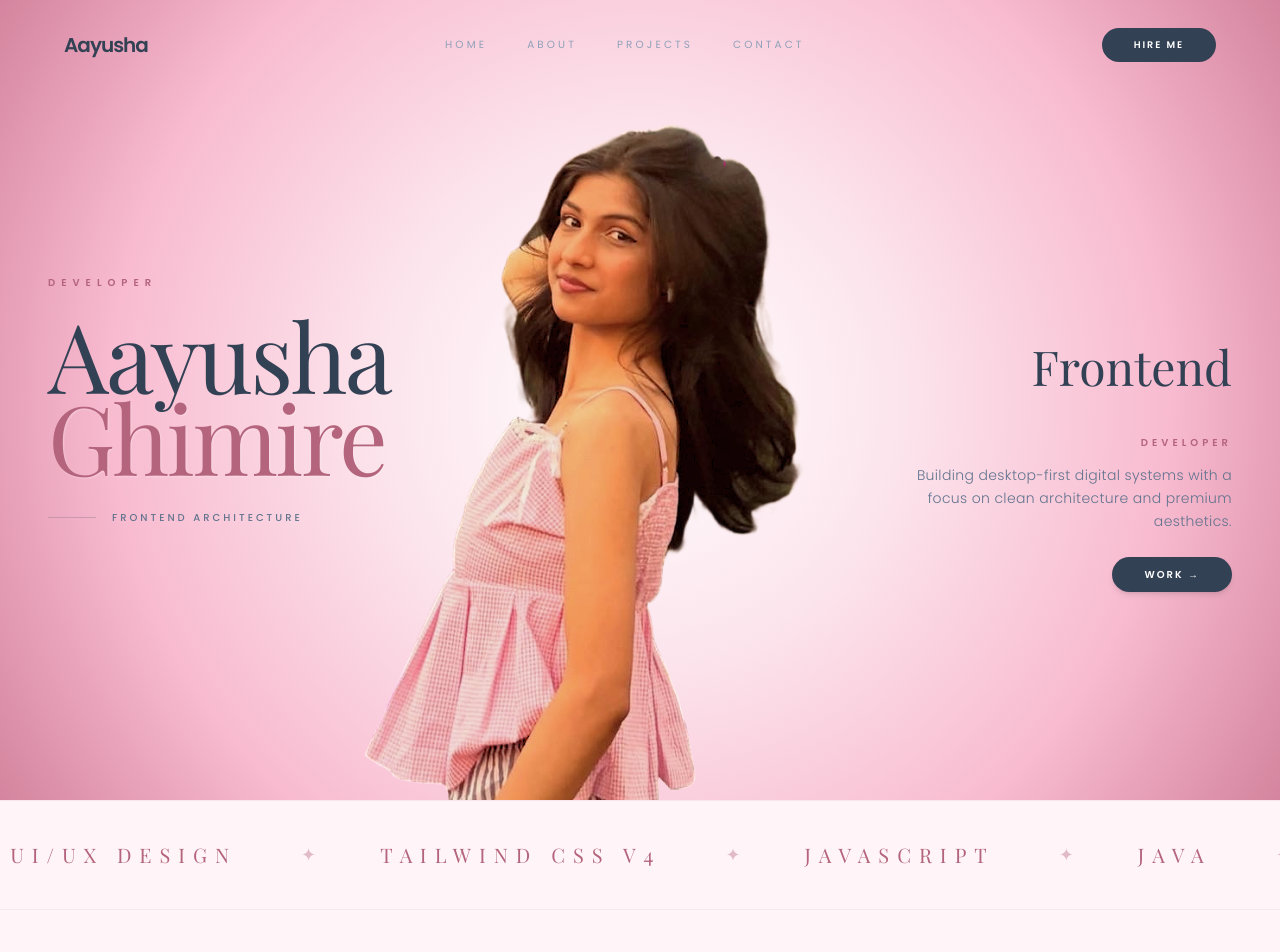
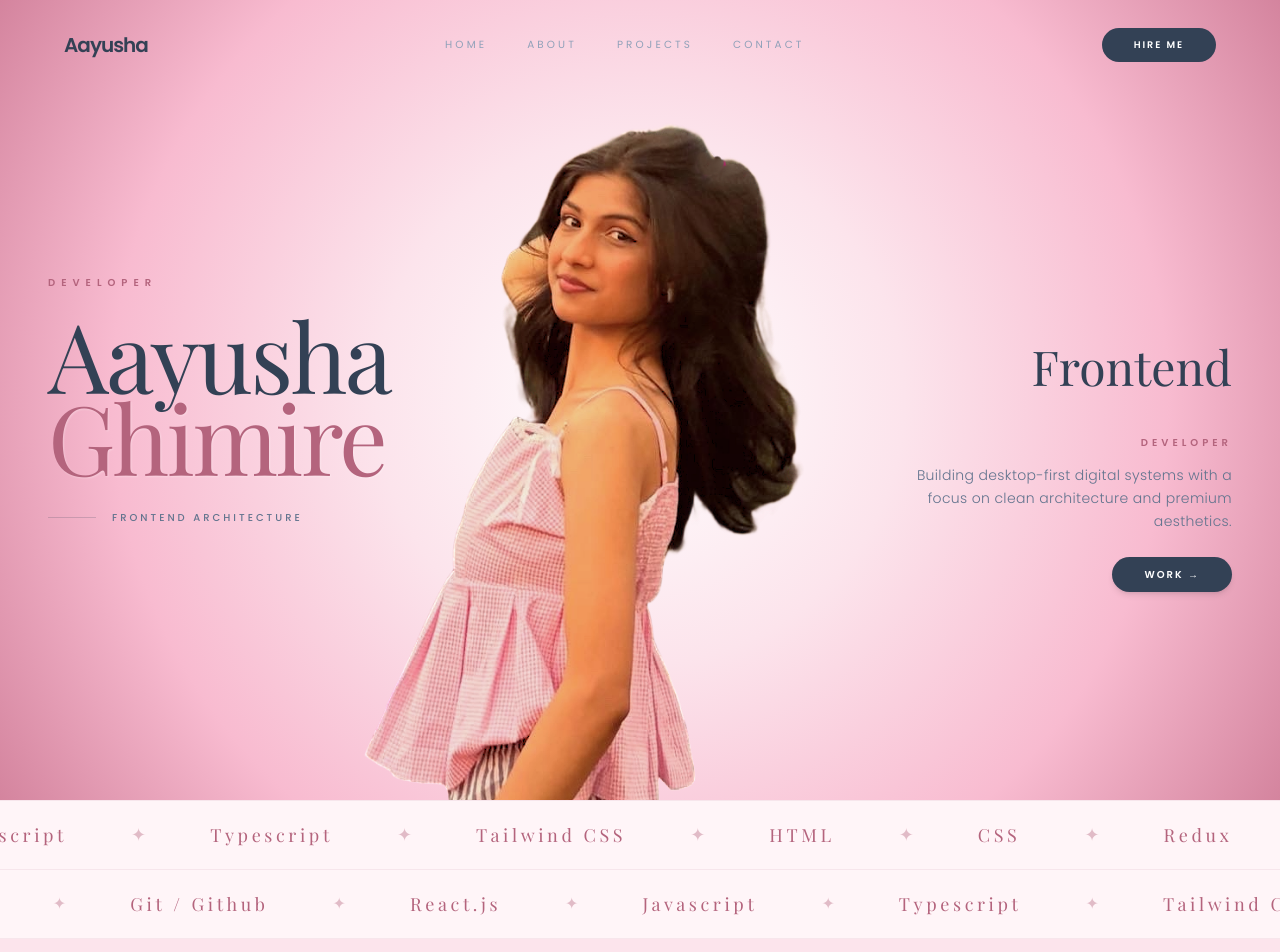
Before and after one commit to aayushaa-ghimire/Portfolio, a React app: page / in a window 1280 px wide. Shown: the top 952 px of the page. Built offline with nearby package versions, Linux system fonts and the light colour scheme; the HTML template or start-up script is replaced by a standard one; a web font is replaced by a local one.

Commit message:
Marquee updated

```diff
--- a/src/Components/ReverseSkillsMarquee.jsx
+++ b/src/Components/ReverseSkillsMarquee.jsx
@@ -6,18 +6,20 @@ const MarqueeComponent = Marquee.default || Marquee;
 
 function ReverseSkillsMarquee() {
   const secondarySkills = [
-    "Figma",
-    "PostgreSQL",
-    "Spring Boot",
-    "Git / GitHub",
-    "Reflection API",
-    "Generics",
-    "VS Code",
-    "Responsive Design"
+    "React.js",
+    "Javascript",
+    "Typescript",
+    "Tailwind CSS",
+    "HTML",
+    "Vite",
+    "CSS",
+    "Redux",
+    "My SQL",
+    "Git / Github"
   ];
 
   return (
-    <div className="relative w-full bg-[#FFF5F8] py-10 overflow-hidden border-b border-[#b4647d]/10 z-[15]">
+    <div className="relative w-full bg-[#FFF5F8] py-5 overflow-hidden border-b border-[#b4647d]/10 z-[15]">
       <MarqueeComponent
         gradient={false}
         speed={50}
@@ -30,7 +32,7 @@ function ReverseSkillsMarquee() {
             <div key={index} className="flex items-center">
 
               <span
-                className="text-lg md:text-xl text-[#b4647d] tracking-[0.4em] uppercase px-16"
+                className="text-md md:text-lg text-[#b4647d] tracking-[0.2em]  px-16"
                 style={{
                   fontFamily: "'Playfair Display', serif",
                   fontWeight: 400
@@ -39,7 +41,7 @@ function ReverseSkillsMarquee() {
                 {skill}
               </span>
 
-              <span className="text-[#b4647d]/40 text-lg">✦</span>
+              <span className="text-[#b4647d]/40 text-md">✦</span>
             </div>
           );
         })}
--- a/src/Components/SkillsMarquee.jsx
+++ b/src/Components/SkillsMarquee.jsx
@@ -5,18 +5,19 @@ const MarqueeComponent = Marquee.default || Marquee;
 
 function SkillsMarquee() {
   const skills = [
-    "React.js",
-    "UI/UX Design",
-    "Tailwind CSS v4",
-    "JavaScript",
-    "Java",
-    "OOP",
-    "IntelliJ IDEA",
-    "Vite"
+   "React.js",
+    "Javascript",
+    "Typescript",
+    "Tailwind CSS",
+    "HTML",
+    "CSS",
+    "Redux",
+    "My SQL",
+    "Git / Github"
   ];
 
   return (
-    <div className="relative w-full bg-[#FFF5F8] py-10 overflow-hidden border-y border-[#b4647d]/10 z-[15]">
+    <div className="relative w-full bg-[#FFF5F8] py-5 overflow-hidden border-y border-[#b4647d]/10 z-15">
       <MarqueeComponent
         gradient={false}
         speed={50}
@@ -28,7 +29,7 @@ function SkillsMarquee() {
             <div key={index} className="flex items-center">
 
               <span
-                className="text-lg md:text-xl text-[#b4647d] tracking-[0.4em] uppercase px-16"
+                className="text-md md:text-lg text-[#b4647d] tracking-[0.2em]  px-16"
                 style={{
                   fontFamily: "'Playfair Display', serif",
                   fontWeight: 400
```
